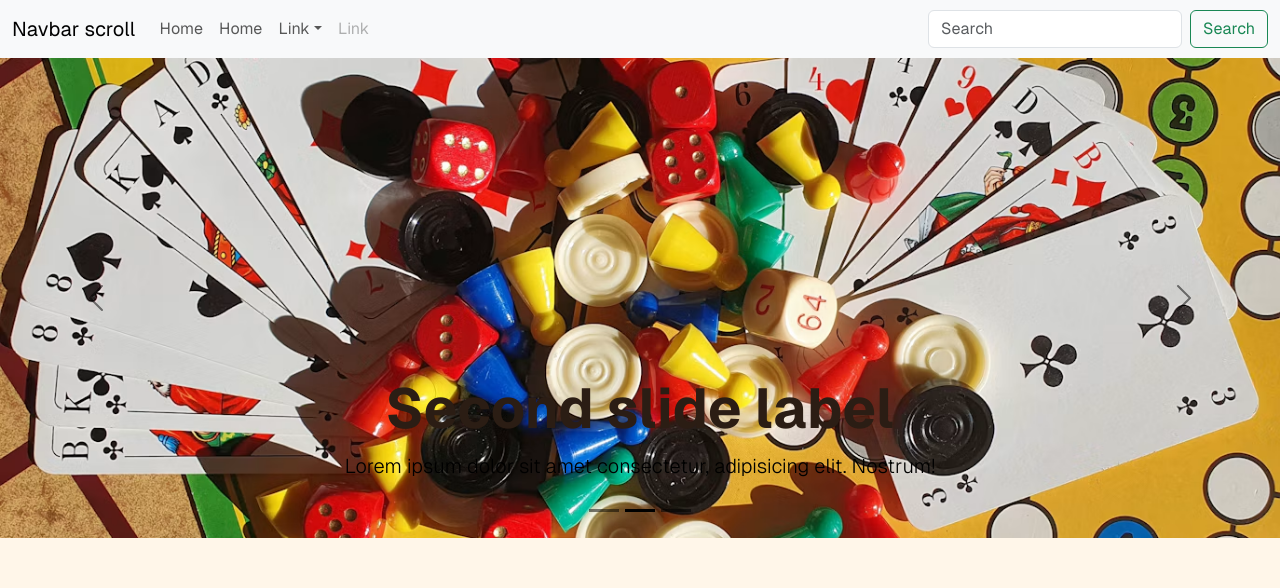
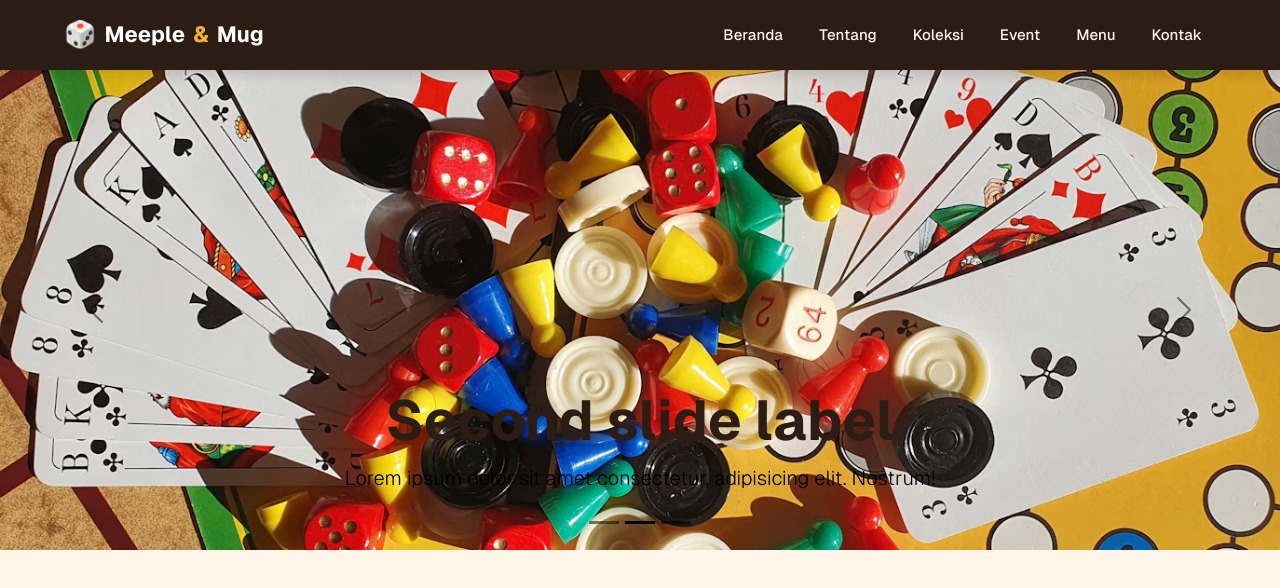
Before and after one commit to marcellinofebrian08-cloud/535250036_Tugas5_PraktikumFrontEnd, a Next.js app: page / in a window 1280 px wide. Shown: the top 588 px of the page. Built offline with nearby package versions, Linux system fonts and the light colour scheme.

Commit message:
feat: buat komponen navbar dengan logo dan menu navigasi

```diff
--- a/src/app/page.module.css
+++ b/src/app/page.module.css
@@ -1,3 +1,4 @@
 .main {
   width: 100%;
+  padding-top: var(--navbar-height);
 }
--- /dev/null
+++ b/src/components/navbar.module.css
@@ -0,0 +1,65 @@
+.navbar {
+  position: fixed;
+  top: 0;
+  left: 0;
+  width: 100%;
+  height: var(--navbar-height);
+  background: var(--dark);
+  box-shadow: var(--shadow);
+  z-index: 1000;
+}
+
+.container {
+  max-width: 1200px;
+  height: 100%;
+  margin: 0 auto;
+  padding: 0 24px;
+  display: flex;
+  align-items: center;
+  justify-content: space-between;
+}
+
+.logo {
+  display: flex;
+  align-items: center;
+  gap: 8px;
+  color: var(--white);
+  font-size: 22px;
+  font-weight: 700;
+}
+
+.logo:hover {
+  color: var(--white);
+}
+
+.logoIcon {
+  font-size: 26px;
+}
+
+.logoAccent {
+  color: var(--accent);
+}
+
+.menu {
+  display: flex;
+  align-items: center;
+  gap: 8px;
+  margin: 0;
+  padding: 0;
+  list-style: none;
+}
+
+.link {
+  display: block;
+  padding: 8px 14px;
+  border-radius: 8px;
+  color: var(--background);
+  font-size: 15px;
+  font-weight: 500;
+  transition: color 0.2s, background 0.2s;
+}
+
+.link:hover {
+  color: var(--accent);
+  background: #ffffff14;
+}
--- a/src/components/navbar.tsx
+++ b/src/components/navbar.tsx
@@ -1,49 +1,33 @@
-'use client'
-import { use } from 'react';
-import Button from 'react-bootstrap/Button';
-import Container from 'react-bootstrap/Container';
-import Form from 'react-bootstrap/Form';
-import Nav from 'react-bootstrap/Nav';
-import Navbar from 'react-bootstrap/Navbar';
-import NavDropdown from 'react-bootstrap/NavDropdown';
+import styles from "./navbar.module.css";
 
-function navbar() {
-    return (
-        <Navbar expand="lg" className="bg-body-tertiary">
-            <Container fluid>
-                <Navbar.Brand href="#">Navbar scroll</Navbar.Brand>
-                <Navbar.Toggle aria-controls="navbarScroll"></Navbar.Toggle>
-                <Navbar.Collapse id="navbarScroll">
-                    <Nav
-                        className="me-auto my-2 my-lg-0"
-                        style={{ maxHeight: '100px' }}
-                        navbarScroll
-                    >
-                        <Nav.Link href="#action1">Home</Nav.Link>
-                        <Nav.Link href="#action2">Home</Nav.Link>
-                        <NavDropdown title="Link" id="navbarScrollingDropDown">
-                            <NavDropdown.Item href="#action3">Action</NavDropdown.Item>
-                            <NavDropdown.Item href="#action4">Another action</NavDropdown.Item>
-                            <NavDropdown.Divider></NavDropdown.Divider>
-                            <NavDropdown.Item href="#action3">Something else here</NavDropdown.Item>
-                        </NavDropdown>
-                        <Nav.Link href="#" disabled>
-                            Link
-                        </Nav.Link>
-                    </Nav>
-                    <Form className="d-flex">
-                        <Form.Control
-                            type="search"
-                            placeholder="Search"
-                            className="me-2"
-                            aria-label="Search"
-                        ></Form.Control>
-                        <Button variant="outline-success">Search</Button>
-                    </Form>
-                </Navbar.Collapse>
-            </Container>
-        </Navbar>
-    )
+const menuItems = [
+  { id: "home", label: "Beranda" },
+  { id: "about", label: "Tentang" },
+  { id: "games", label: "Koleksi" },
+  { id: "events", label: "Event" },
+  { id: "menu", label: "Menu" },
+  { id: "contact", label: "Kontak" },
+];
+
+export default function Navbar() {
+  return (
+    <header className={styles.navbar}>
+      <nav className={styles.container}>
+        <a href="#home" className={styles.logo}>
+          <span className={styles.logoIcon}>🎲</span>
+          Meeple <span className={styles.logoAccent}>&amp;</span> Mug
+        </a>
+
+        <ul className={styles.menu}>
+          {menuItems.map((item) => (
+            <li key={item.id}>
+              <a href={`#${item.id}`} className={styles.link}>
+                {item.label}
+              </a>
+            </li>
+          ))}
+        </ul>
+      </nav>
+    </header>
+  );
 }
-
-export default navbar;
```
